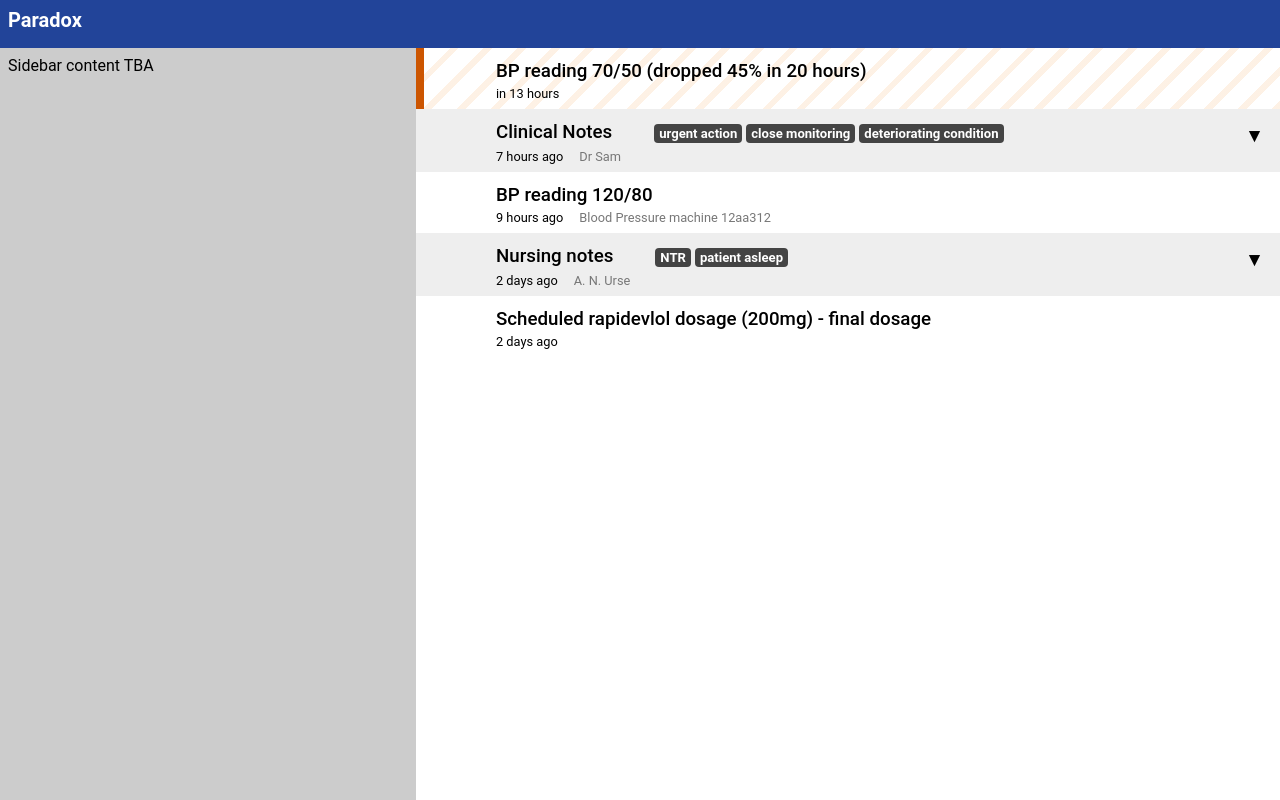
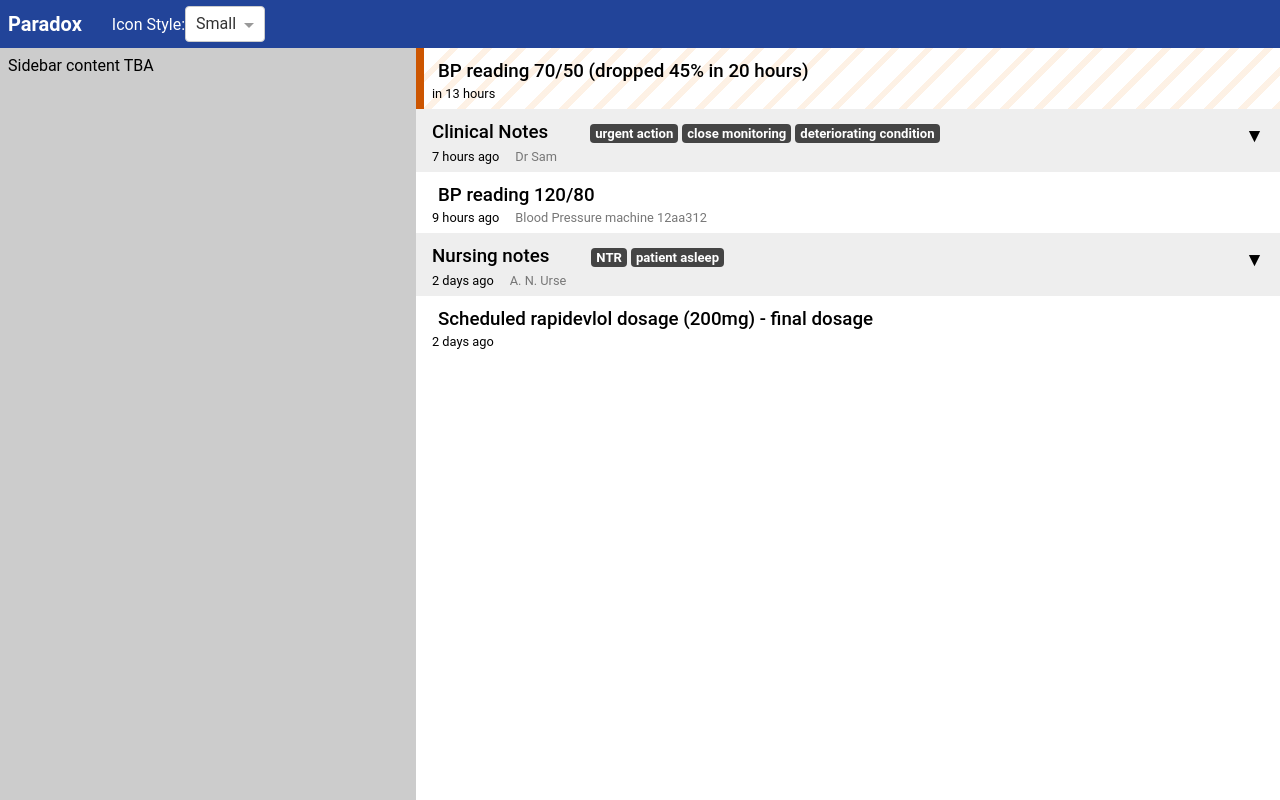
Before and after one commit to bokkibear/sam-gui, a React (Create React App) app: page / in a window 1280 px wide. Built offline with nearby package versions, Linux system fonts and the light colour scheme; some icons are missing.

Commit message:
switchable icon sizes

```diff
--- a/src/MedicalIcon.js
+++ b/src/MedicalIcon.js
@@ -1,10 +1,10 @@
 import 'webfont-medical-icons/css/webfont-medical-icons.css';
 import React from 'react';
 
-export default function MedicalIcon({ icon }) {
+export default function MedicalIcon({ icon, style = {} }) {
     if ( icon ) {
         const className = "wfmi wfmi-i-" + icon;
-        return <span className={ className }/>;
+        return <span style={ style } className={ className }/>;
     }
     return false;
 }
--- a/src/NavBar.js
+++ b/src/NavBar.js
@@ -1,22 +1,58 @@
 import React from 'react';
+import Select from 'react-select';
+import 'react-select/dist/react-select.css';
+import { connect } from 'react-redux';
 
 const NAVBAR_STYLE = {
     backgroundColor: "#224499",
     color: "#fff",
     height: "32px",
     padding: "8px",
-    fontSize: "16px"
+    fontSize: "16px",
+    display: "flex",
+    alignItems: "center"
 };
 
 const BRAND_STYLE = {
     fontSize: "20px",
-    fontWeight: "bold"
+    fontWeight: "bold",
+    marginRight: "30px"
 };
 
-export default function NavBar() {
+const ICON_STYLE_OPTIONS = [
+    { value: "big", label: "Big" },
+    { value: "small", label: "Small" },
+    { value: false, label: "None" }
+];
+
+function NavBar({ iconStyle, onIconStyleChange }) {
     return (
         <div style={ NAVBAR_STYLE }>
             <div style={ BRAND_STYLE }>Paradox</div>
+            <label>Icon Style:</label>
+            <Select
+                style={ { width: "80px" } }
+                onChange={ onIconStyleChange }
+                value={ iconStyle }
+                options={ ICON_STYLE_OPTIONS }
+                clearable={ false }
+            />
         </div>
     );
 }
+
+
+function mapStateToProps( { iconStyle } ) {
+    return { iconStyle };
+}
+
+const actions = {
+    onIconStyleChange( option ) {
+        return {
+            type: "UPDATE_ICON_STYLE",
+            iconStyle: option.value
+        };
+    }
+};
+
+export default connect( mapStateToProps, actions )( NavBar );
--- a/src/PatientTimeline.js
+++ b/src/PatientTimeline.js
@@ -1,8 +1,6 @@
 import React from 'react';
 import createClass from 'create-react-class';
-import { Collapse } from 'react-collapse';
-import MedicalIcon from './MedicalIcon';
-import moment from 'moment';
+import TimelineEntry from './TimelineEntry';
 
 const PLAIN_LIST_STYLE = {
     listStyleType: "none",
@@ -43,61 +41,6 @@
     icon: "pharmacy"
 }];
 
-const TIMELINE_ENTRY_STYLE = {
-    padding: "8px",
-    display: "flex"
-};
-
-const LIGHT_STYLE = {
-    fontWeight: 400,
-    color: "#777",
-    margin: "0px 16px"
-};
-
-const BUTTON_STYLE = {
-    padding: "8px",
-    height: "38px",
-    border: "none",
-    background: "transparent",
-    cursor: "pointer",
-    fontSize: "120%",
-    fontWeight: "bold",
-    color: "inherit"
-};
-
-function TimelineEntry( { timestamp, summary, source, id, onClick, isOpened, detail, icon, tags = [], alert } ) {
-    return (
-        <li className="timeline-entry" data-alert={ alert } style={ TIMELINE_ENTRY_STYLE } >
-            <div style={ { width: "64px", fontSize: "32px", textAlign: "center" } }>
-                <MedicalIcon icon={ icon } />
-            </div>
-            <div style={ { flex: "1 1 0" } }>
-                <h3 style={ { padding: 0, margin: "4px 0px", fontWeight: 500 } }>
-                    { summary }
-                    <ul style={ { listStyleType: "none", display: "inline-block" } }>
-                        {
-                            tags.map( tag => <li style={ { display: "inline-block", backgroundColor: "#444", color: "#fff", borderRadius: "4px", padding: "2px 5px", fontSize: "70%", fontWeight: "bold", margin: "2px" } } key={ tag }>{ tag }</li> )
-                        }
-                    </ul>
-                </h3>
-                <div style={ { fontSize: "80%" } }>
-                    { moment( timestamp ).fromNow() }
-                    <span style={ LIGHT_STYLE }>{ source }</span>
-                </div>
-                <Collapse isOpened={ isOpened }>
-                    Lorem ipsum dolor sit amet, consectetur adipiscing elit, sed do eiusmod tempor incididunt ut labore et dolore magna aliqua. Ut enim ad minim veniam, quis nostrud exercitation ullamco laboris nisi ut aliquip ex ea commodo consequat. Duis aute irure dolor in reprehenderit in voluptate velit esse cillum dolore eu fugiat nulla pariatur. Excepteur sint occaecat cupidatat non proident, sunt in culpa qui officia deserunt mollit anim id est laborum.
-                </Collapse>
-            </div>
-            {
-                detail ?
-                    <button style={ BUTTON_STYLE } onClick={ () => onClick( id ) }>{ isOpened ? "▲" : "▼" }</button> :
-                    false
-            }
-
-        </li>
-    );
-}
-
 const PatientTimeline = createClass({
     getInitialState() {
         return { openEntries: [] };
--- /dev/null
+++ b/src/TimelineEntry.js
@@ -0,0 +1,72 @@
+import React from 'react';
+import { connect } from 'react-redux';
+import moment from 'moment';
+import { Collapse } from 'react-collapse';
+import MedicalIcon from './MedicalIcon';
+
+const TIMELINE_ENTRY_STYLE = {
+    padding: "8px",
+    display: "flex"
+};
+
+const LIGHT_STYLE = {
+    fontWeight: 400,
+    color: "#777",
+    margin: "0px 16px"
+};
+
+const BUTTON_STYLE = {
+    padding: "8px",
+    height: "38px",
+    border: "none",
+    background: "transparent",
+    cursor: "pointer",
+    fontSize: "120%",
+    fontWeight: "bold",
+    color: "inherit"
+};
+
+function TimelineEntry( { timestamp, summary, source, id, onClick, isOpened, detail, icon, tags = [], alert, iconStyle } ) {
+    return (
+        <li className="timeline-entry" data-alert={ alert } style={ TIMELINE_ENTRY_STYLE } >
+            {
+                iconStyle === "big" ?
+                    <div style={ { width: "64px", fontSize: "32px", textAlign: "center" } }>
+                        <MedicalIcon icon={ icon } />
+                    </div> : false
+            }
+            <div style={ { flex: "1 1 0" } }>
+                <h3 style={ { padding: 0, margin: "4px 0px", fontWeight: 500 } }>
+                    {
+                        iconStyle === "small" ? <MedicalIcon style={ { marginRight: "6px" } } icon={ icon } /> : false
+                    }
+                    { summary }
+                    <ul style={ { listStyleType: "none", display: "inline-block" } }>
+                        {
+                            tags.map( tag => <li style={ { display: "inline-block", backgroundColor: "#444", color: "#fff", borderRadius: "4px", padding: "2px 5px", fontSize: "70%", fontWeight: "bold", margin: "2px" } } key={ tag }>{ tag }</li> )
+                        }
+                    </ul>
+                </h3>
+                <div style={ { fontSize: "80%" } }>
+                    { moment( timestamp ).fromNow() }
+                    <span style={ LIGHT_STYLE }>{ source }</span>
+                </div>
+                <Collapse isOpened={ isOpened }>
+                    Lorem ipsum dolor sit amet, consectetur adipiscing elit, sed do eiusmod tempor incididunt ut labore et dolore magna aliqua. Ut enim ad minim veniam, quis nostrud exercitation ullamco laboris nisi ut aliquip ex ea commodo consequat. Duis aute irure dolor in reprehenderit in voluptate velit esse cillum dolore eu fugiat nulla pariatur. Excepteur sint occaecat cupidatat non proident, sunt in culpa qui officia deserunt mollit anim id est laborum.
+                </Collapse>
+            </div>
+            {
+                detail ?
+                    <button style={ BUTTON_STYLE } onClick={ () => onClick( id ) }>{ isOpened ? "▲" : "▼" }</button> :
+                    false
+            }
+
+        </li>
+    );
+}
+
+function mapStateToProps( { iconStyle } ) {
+    return { iconStyle };
+}
+
+export default connect( mapStateToProps )( TimelineEntry );
--- a/src/index.js
+++ b/src/index.js
@@ -7,7 +7,10 @@
 import { Provider } from 'react-redux';
 
 const storeReducer = combineReducers({
-    data: () => "initial state"
+    iconStyle: ( state = "small", action ) => {
+        if ( action.type === "UPDATE_ICON_STYLE" ) return action.iconStyle;
+        return state;
+    }
 });
 
 const store = createStore(storeReducer);
```
Also changed, not shown: package.json (+6 -1 lines), 12 other files (tests, documents, lock files or other folders).
